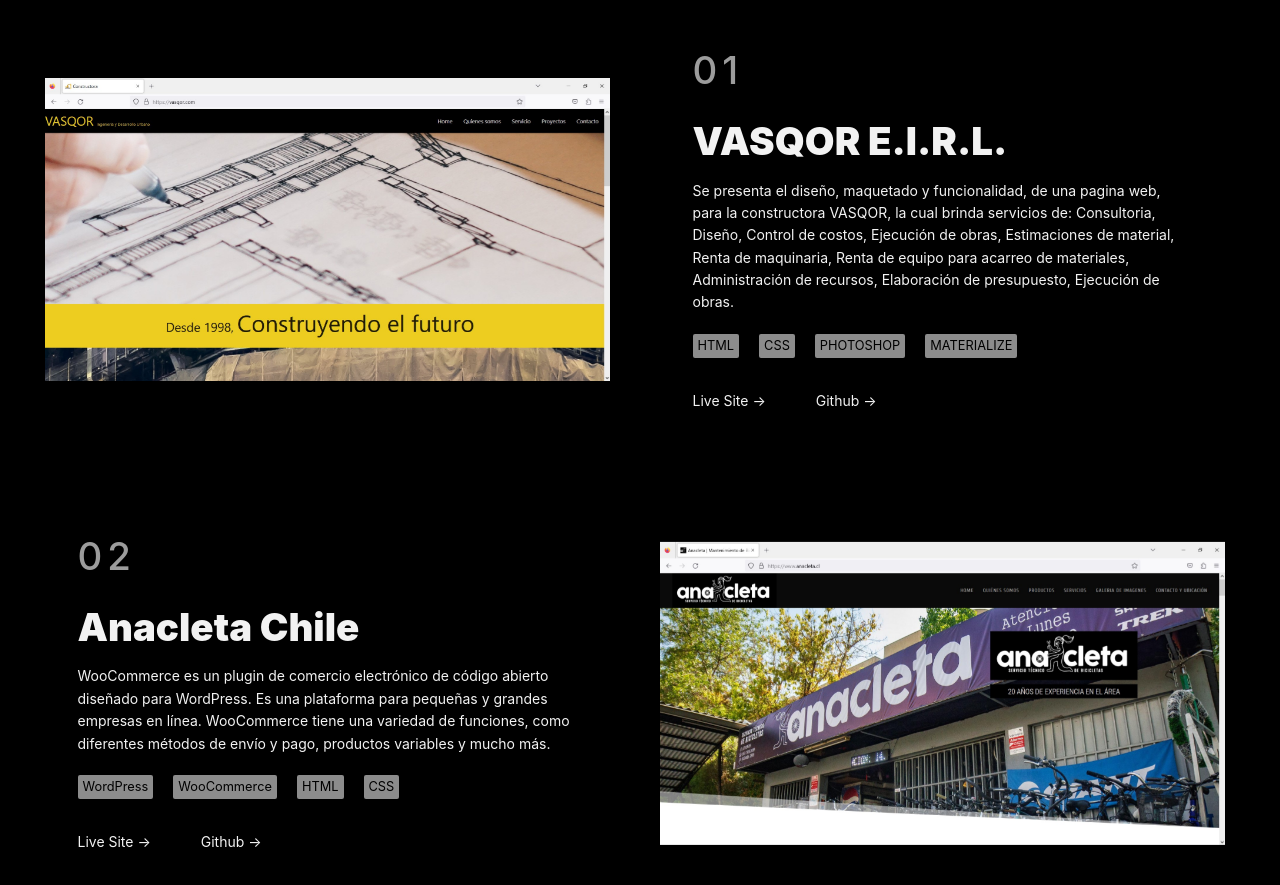
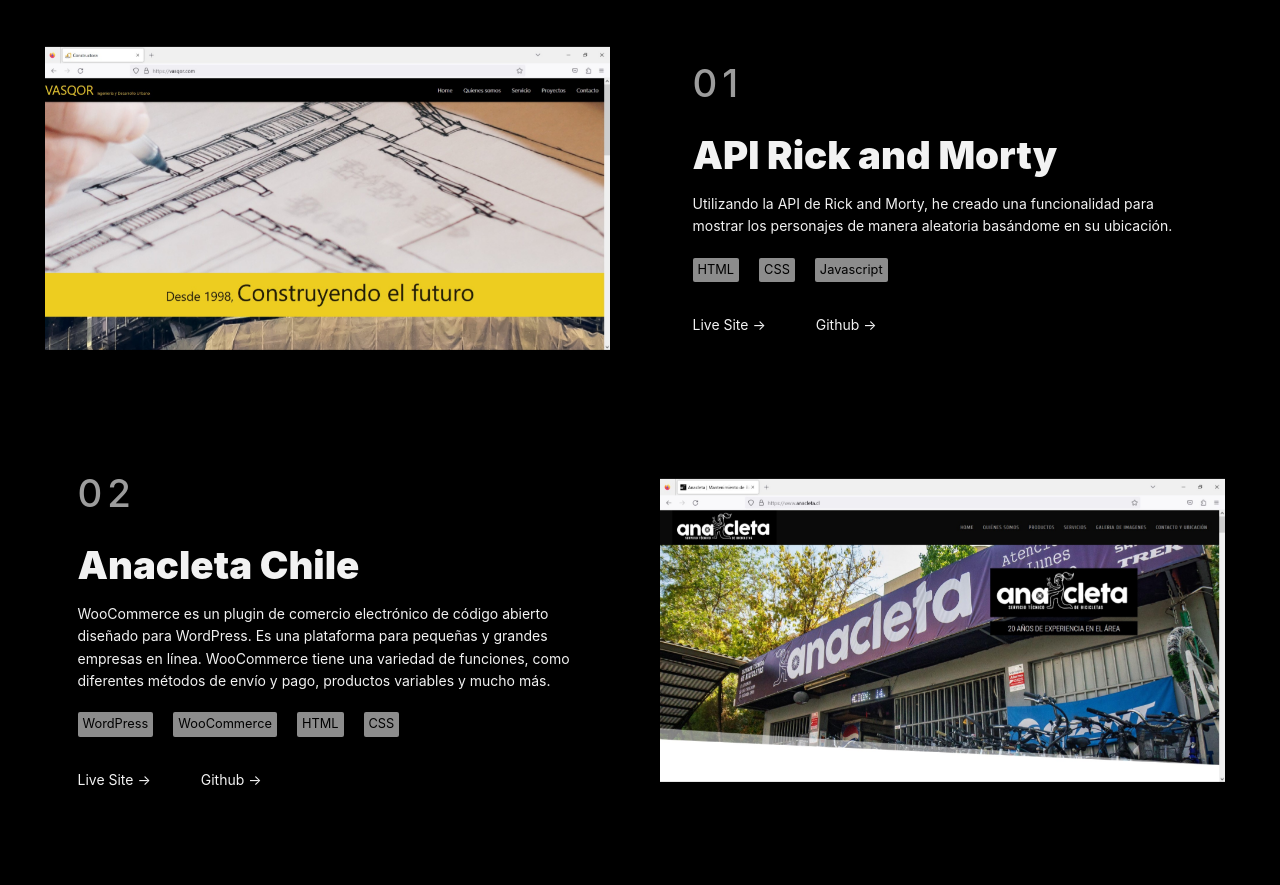
Before and after one commit to Frank-Florian/mi-portafolio, a plain HTML site: page index.html in a window 1280 px wide. Shown: the part 1751-2636 px from the top of the page. Drawn offline with nearby package versions, Linux system fonts and the light colour scheme.

Commit message:
cambio de tittle

```diff
--- a/index.html
+++ b/index.html
@@ -38,7 +38,7 @@
 		<!-- boxicons -->
 		<script src="https://unpkg.com/boxicons@2.1.4/dist/boxicons.js"></script>
 		<script src="./script.js" defer></script>
-		<title>Frank Florian - Full-Stack Developer</title>
+		<title>Frank Florian 1 - Full-Stack Developer</title>
 	</head>
 	<body>
 		<!-- only for keyboard users -->
@@ -236,26 +236,18 @@
 							/></a>
 							<div>
 								<h3>01</h3>
-								<h2>VASQOR E.I.R.L.</h2>
+								<h2>API Rick and Morty</h2>
 								<p>
-									Se presenta el diseño, maquetado y funcionalidad, de una pagina web, para la constructora VASQOR, la cual brinda servicios de:
-									Consultoria,
-									Diseño,
-									Control de costos,
-									Ejecución de obras,
-									Estimaciones de material,
-									Renta de maquinaria,
-									Renta de equipo para acarreo de materiales,
-									Administración de recursos,
-									Elaboración de presupuesto,
-									Ejecución de obras.
+									Utilizando la API de Rick and Morty, he creado
+									una funcionalidad para mostrar los personajes
+									de manera aleatoria basándome en su ubicación.
+
 
 								</p>
 								<ul class="tech-stack">
 									<li>HTML</li>
 									<li>CSS</li>
-									<li>PHOTOSHOP</li>
-									<li>MATERIALIZE</li>
+									<li>Javascript</li>
 
 								</ul>
 								<ul class="project-links">
```
